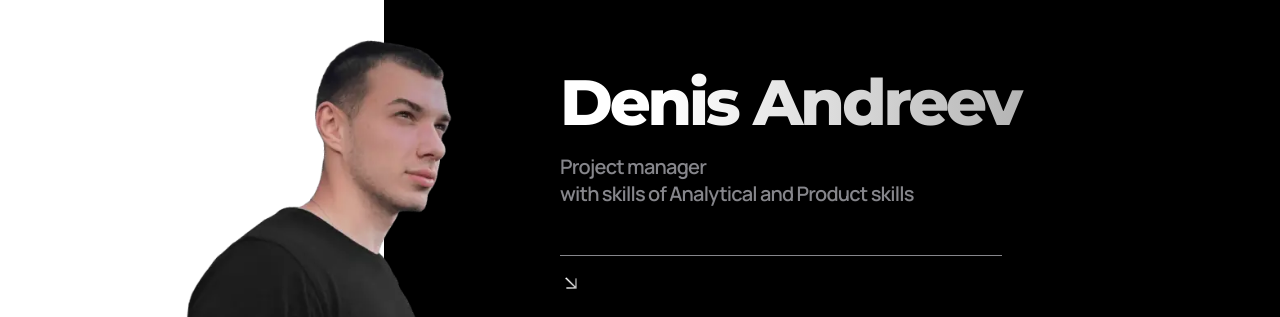
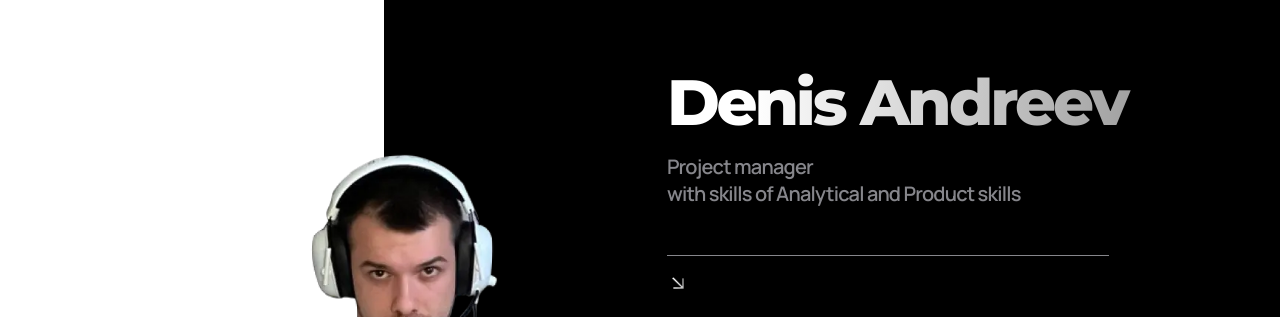
Before and after one commit to Kybbot/denisAndreev, a website built with Vite: page index.html in a window 1280 px wide. Shown: the part 74-391 px from the top of the page. Built offline with nearby package versions, Linux system fonts and the light colour scheme.

Commit message:
Updated hero image

```diff
--- a/src/css/components/hero.css
+++ b/src/css/components/hero.css
@@ -40,7 +40,7 @@
 }
 
 .hero__picture {
-	height: 291px;
+	height: 270px;
 	display: flex;
 	align-items: center;
 	justify-content: center;
@@ -50,7 +50,7 @@
 }
 
 .hero__img {
-	max-height: 291px;
+	max-height: 270px;
 	width: auto;
 	height: 100%;
 	opacity: 0;
@@ -172,14 +172,14 @@
 	}
 
 	.hero__picture {
-		height: 392px;
+		height: 240px;
 		flex: 0 1 300px;
 		align-items: flex-end;
 		align-self: flex-end;
 	}
 
 	.hero__img {
-		max-height: 392px;
+		max-height: 240px;
 	}
 
 	.hero__wrapper {
@@ -220,6 +220,14 @@
 	.hero__wrapper {
 		padding-top: 25px;
 	}
+
+	.hero__picture {
+		height: 270px;
+	}
+
+	.hero__img {
+		max-height: 270px;
+	}
 }
 
 @media screen and (min-width: 1280px) {
@@ -228,12 +236,12 @@
 	}
 
 	.hero__picture {
-		height: 533px;
+		height: 360px;
 		flex: 0 1 380px;
 	}
 
 	.hero__img {
-		max-height: 533px;
+		max-height: 360px;
 	}
 
 	.hero__gradient {
@@ -273,7 +281,7 @@
 	}
 
 	.hero__img {
-		max-height: 646px;
+		max-height: 400px;
 	}
 }
 
```
Also changed, not shown: src/components/Hero.html (+3 -3 lines), public/imgs/1.png, public/imgs/1.webp (added), public/imgs/1@2x.png, public/imgs/1@2x.webp (added).
